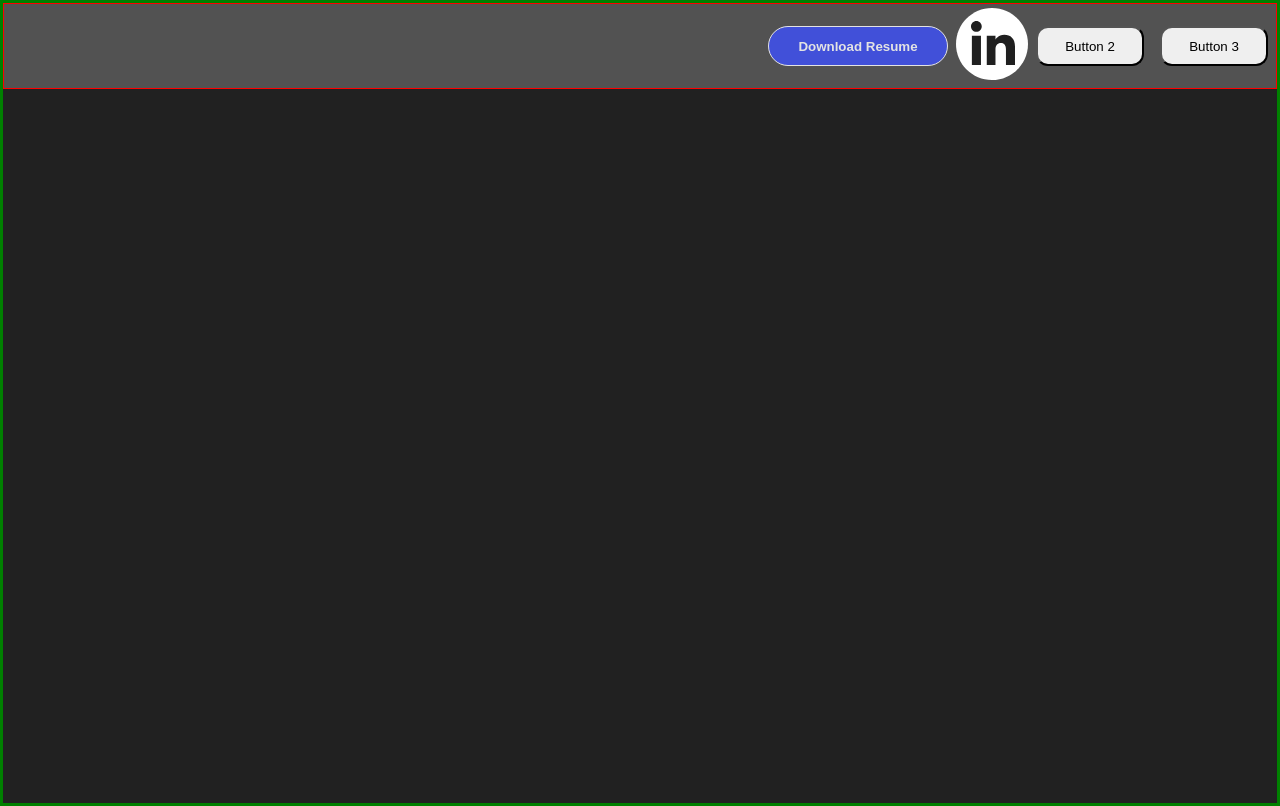
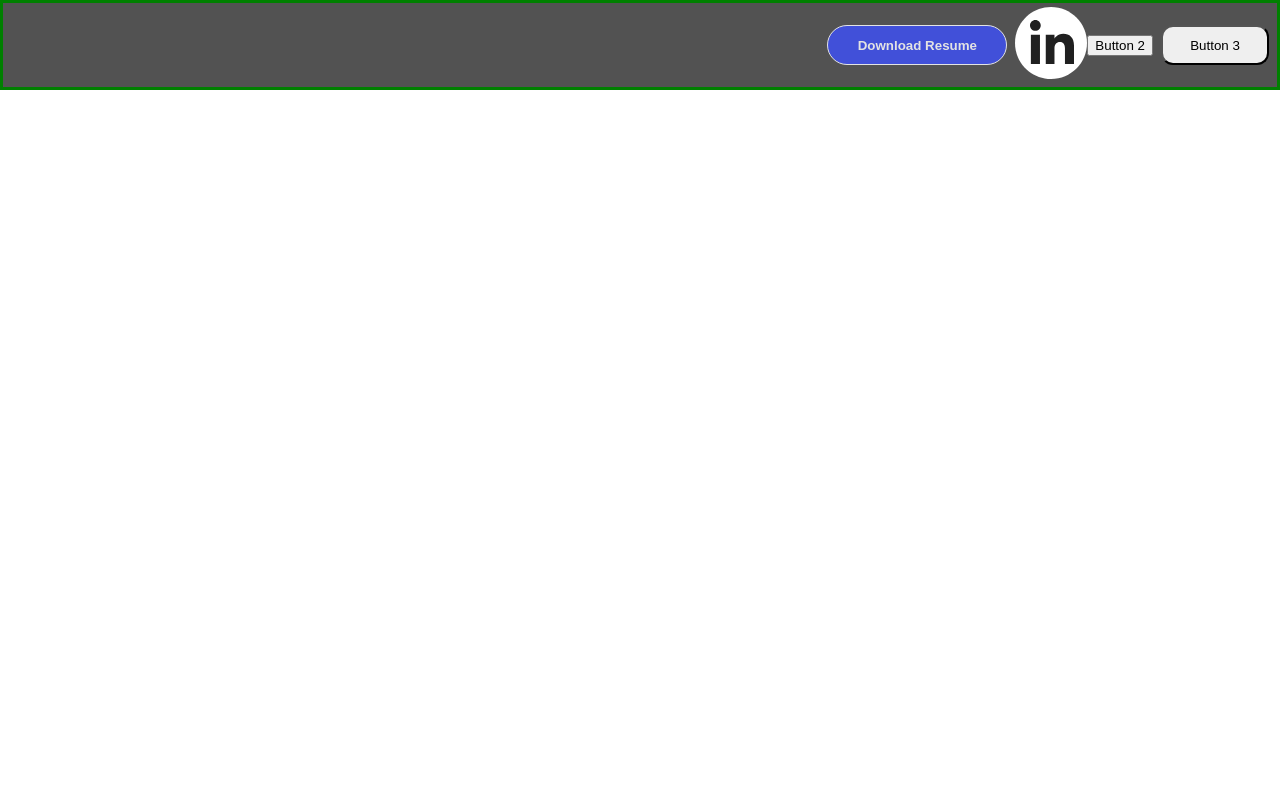
Before and after one commit to Evan-Crews/Portfolio-Website, a React (Create React App) app: page / in a window 1280 px wide. Built offline with nearby package versions, Linux system fonts and the light colour scheme.

Commit message:
small changes"

```diff
--- a/src/App.scss
+++ b/src/App.scss
@@ -1,7 +1,7 @@
 @import './variables.scss';
 .App {
   border: 3px solid green;
-  height: 100vh;
+  height: 100%;
   text-align: center;
   background-color: $primary-background;
 }
--- a/src/Components/MenuBar/MenuBar.js
+++ b/src/Components/MenuBar/MenuBar.js
@@ -7,7 +7,7 @@ function MenuBar() {
       <a href="https://www.linkedin.com/in/evan-crews/">
         <img src={linkedIn} id="linkedIn" alt="LinkedIn" size="sm" className="buttonIcons"/>
       </a>
-      <button className='menuButton'>Button 2</button>
+      <button className='Github'>Button 2</button>
       <button className='menuButton'>Button 3</button>
     </div>
   )
--- a/src/Components/MenuBar/menubar.scss
+++ b/src/Components/MenuBar/menubar.scss
@@ -1,6 +1,5 @@
 @import '../../variables.scss';
 .mainMenu {
-  border: 1px solid red;
   height: 84px;
   background-color: $secondary-background;
   display: flex;
```
